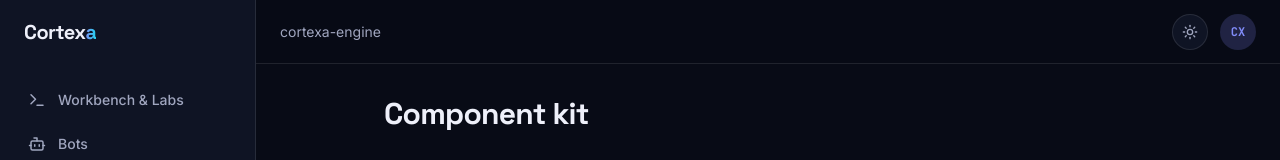
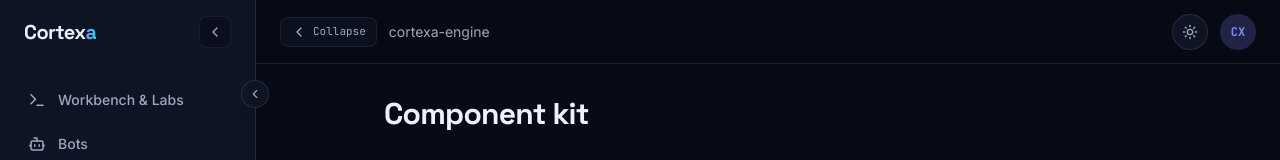
Before and after one commit to Gagan3287/Coretxa-frontend, a Next.js app: page /dashboard/components in a window 1280 px wide. Shown: the top 160 px of the page. Built offline with nearby package versions, Linux system fonts and the light colour scheme.

Commit message:
feat(dashboard): add collapsible sidebar with edge arrow minimizer
- Toggle arrow button on sidebar header and floating on right border
- Floating edge arrow tab to re-open sidebar when collapsed
- Header toggle button with status label
- Smooth transitions and local storage persistence

```diff
--- a/src/components/layout/dashboard-shell.tsx
+++ b/src/components/layout/dashboard-shell.tsx
@@ -6,6 +6,8 @@ import { usePathname, useRouter } from "next/navigation";
 import {
   Activity,
   Bot,
+  ChevronLeft,
+  ChevronRight,
   Code,
   CreditCard,
   FileText,
@@ -70,7 +72,26 @@ function Logo() {
 
 export default function DashboardShell({ children }: { children: React.ReactNode }) {
   const [open, setOpen] = useState(false);
+  const [isCollapsed, setIsCollapsed] = useState(false);
   const router = useRouter();
+
+  // Load saved preference
+  useEffect(() => {
+    try {
+      const saved = localStorage.getItem("cortexa_sidebar_collapsed");
+      if (saved === "true") setIsCollapsed(true);
+    } catch {}
+  }, []);
+
+  const toggleSidebar = () => {
+    setIsCollapsed((prev) => {
+      const next = !prev;
+      try {
+        localStorage.setItem("cortexa_sidebar_collapsed", String(next));
+      } catch {}
+      return next;
+    });
+  };
 
   const userProfile: AuthUser = {
     id: "dev-user",
@@ -88,10 +109,35 @@ export default function DashboardShell({ children }: { children: React.ReactNode
 
   return (
     <div className="min-h-screen">
-      <aside className="fixed inset-y-0 left-0 z-30 hidden w-64 flex-col justify-between border-r border-border bg-surface md:flex">
+      {/* Desktop Collapsible Sidebar */}
+      <aside
+        className={`fixed inset-y-0 left-0 z-30 hidden md:flex flex-col justify-between border-r border-border bg-surface transition-all duration-300 ease-in-out ${
+          isCollapsed ? "-translate-x-full w-64" : "translate-x-0 w-64"
+        }`}
+      >
+        {/* Floating Arrow Toggle Button on the sidebar right border */}
+        <button
+          type="button"
+          onClick={toggleSidebar}
+          aria-label="Collapse sidebar"
+          title="Collapse sidebar"
+          className="absolute -right-3.5 top-20 z-40 hidden md:flex h-7 w-7 items-center justify-center rounded-full border border-border bg-surface text-muted shadow-lg transition-transform hover:scale-110 hover:border-primary hover:text-foreground active:scale-95"
+        >
+          <ChevronLeft size={14} />
+        </button>
+
         <div>
-          <div className="flex h-16 items-center px-6">
+          <div className="flex h-16 items-center justify-between px-6">
             <Logo />
+            <button
+              type="button"
+              onClick={toggleSidebar}
+              className="flex h-8 w-8 items-center justify-center rounded-lg border border-border/60 bg-background/50 text-muted transition hover:bg-background hover:text-foreground active:scale-95"
+              title="Collapse sidebar"
+              aria-label="Collapse sidebar"
+            >
+              <ChevronLeft size={16} />
+            </button>
           </div>
           <NavLinks />
         </div>
@@ -116,6 +162,20 @@ export default function DashboardShell({ children }: { children: React.ReactNode
         </div>
       </aside>
 
+      {/* Floating Edge Arrow Tab when Sidebar is Minimized/Collapsed */}
+      {isCollapsed && (
+        <button
+          type="button"
+          onClick={toggleSidebar}
+          aria-label="Open sidebar"
+          title="Open sidebar"
+          className="fixed left-0 top-20 z-40 hidden md:flex h-10 w-8 items-center justify-center rounded-r-xl border border-l-0 border-border bg-surface/90 backdrop-blur-md text-muted shadow-2xl transition-all hover:w-9 hover:border-primary/50 hover:text-secondary active:scale-95"
+        >
+          <ChevronRight size={18} />
+        </button>
+      )}
+
+      {/* Mobile Drawer */}
       {open && (
         <div className="fixed inset-0 z-40 md:hidden">
           <div className="absolute inset-0 bg-black/60" onClick={() => setOpen(false)} />
@@ -152,9 +212,23 @@ export default function DashboardShell({ children }: { children: React.ReactNode
         </div>
       )}
 
-      <div className="md:pl-64">
+      {/* Main Content Area */}
+      <div className={`transition-all duration-300 ease-in-out ${isCollapsed ? "md:pl-0" : "md:pl-64"}`}>
         <header className="sticky top-0 z-20 flex h-16 items-center justify-between border-b border-border bg-background/80 px-6 backdrop-blur">
           <div className="flex items-center gap-3">
+            {/* Desktop Minimizer Toggle in Header */}
+            <button
+              type="button"
+              onClick={toggleSidebar}
+              aria-label={isCollapsed ? "Open sidebar" : "Collapse sidebar"}
+              title={isCollapsed ? "Open sidebar" : "Collapse sidebar"}
+              className="hidden md:flex items-center gap-1.5 rounded-lg border border-border/60 bg-surface/70 px-2.5 py-1.5 text-xs text-muted transition hover:border-border hover:bg-surface hover:text-foreground active:scale-95"
+            >
+              {isCollapsed ? <ChevronRight size={16} /> : <ChevronLeft size={16} />}
+              <span className="font-mono text-[11px]">{isCollapsed ? "Sidebar" : "Collapse"}</span>
+            </button>
+
+            {/* Mobile Menu Button */}
             <button
               onClick={() => setOpen(true)}
               aria-label="Open menu"
```
